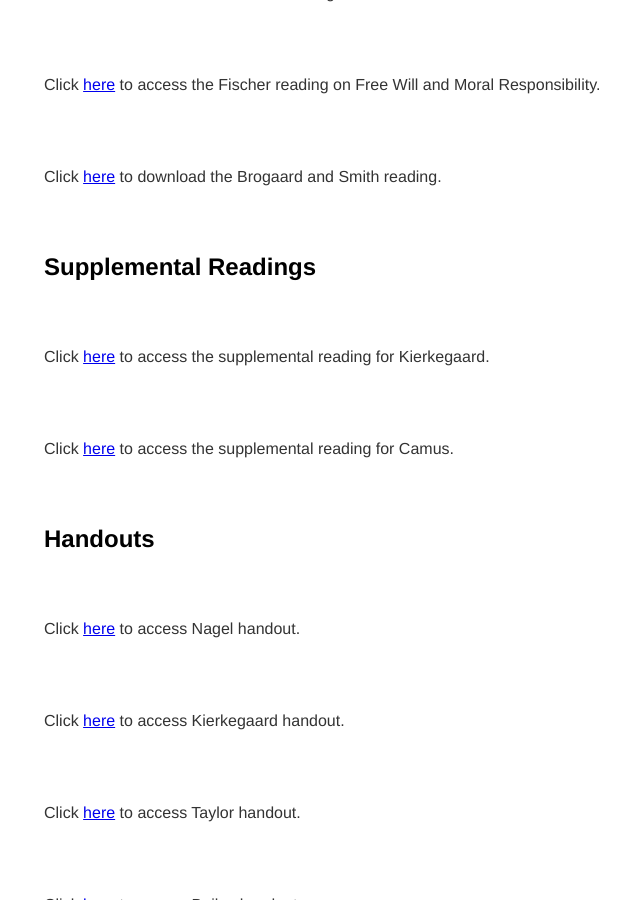
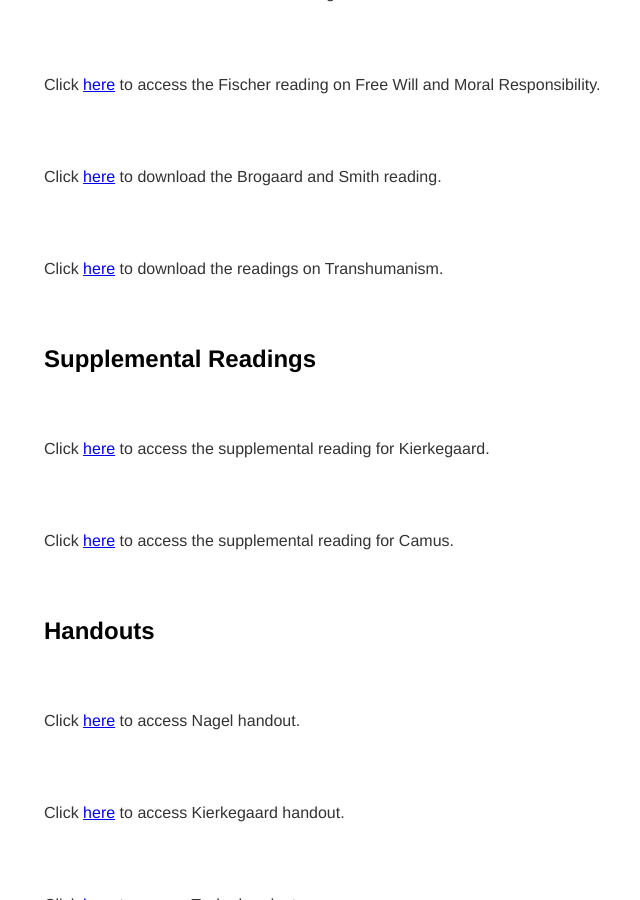
Before and after one commit to kevinjpatton/kevinjpatton.github.io, a Jekyll site: the page built from teaching/phil_1010/index.html, in a window 1280 px wide and 900 px high, scrolled down 1878 px. Shown: the whole window, without its empty margins (148-788 px from the left). Built offline with Jekyll 4.4.1, drawn with Linux system fonts in a browser that asks for light colours; Markdown is read by kramdown in place of the engine named in the settings.

Commit message:
Update index.html

```diff
--- a/teaching/phil_1010/index.html
+++ b/teaching/phil_1010/index.html
@@ -25,6 +25,7 @@ title: Teaching - Phil 1010
 <p>Click <a href="/teaching/phil_1010/Frank Jackson - Epiphenomenal Qualia.pdf" target="_blank">here</a> to access the Jackson reading.</p>
 <p>Click <a href="https://www.ucl.ac.uk/~uctytho/dfwFischer2.html" target="_blank">here</a> to access the Fischer reading on Free Will and Moral Responsibility.</p>
 <p>Click <a href="/teaching/phil_1010/Berit Brogaard & Barry Smith - On Luck  Responsibility and the Meaning of Life.pdf" target="_blank">here</a> to download the Brogaard and Smith reading.</p>
+<p>Click <a href="/teaching/phil_1010/Max More and Natasha Vita-More - The Transhumanist Reader.pdf" target="_blank">here</a> to download the readings on Transhumanism.</p>
 
 <h2>Supplemental Readings</h2>
 <p>Click <a href="https://iep.utm.edu/mean-ear/#SH2b" target="_blank">here</a> to access the supplemental reading for Kierkegaard.</p>
```
